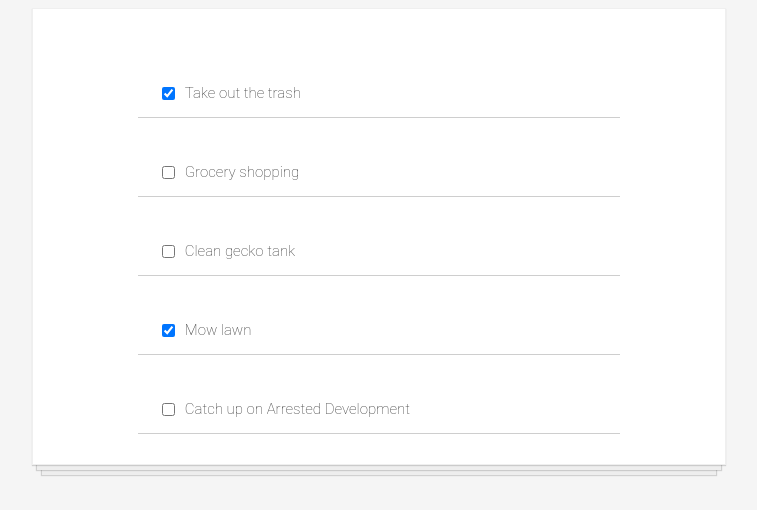
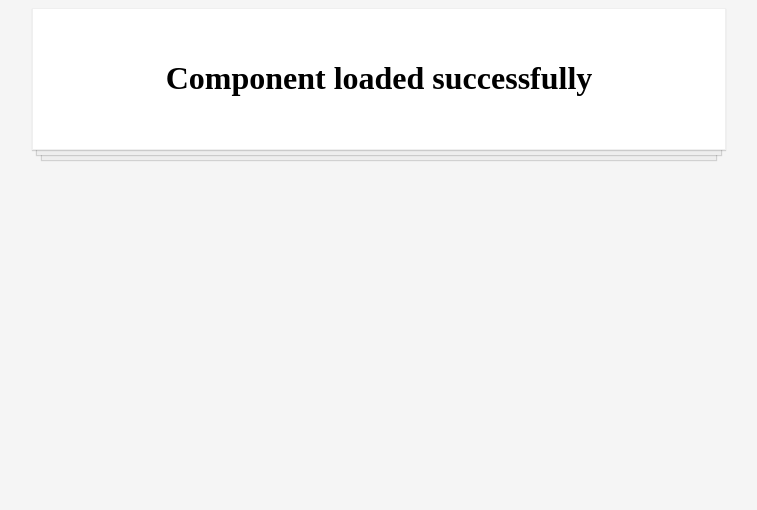
Before and after one commit to findashu/react-app, a React (Create React App) app: page / in a window 1280 px wide. Shown: the top 510 px of the page, without its empty margins (261-1018 px from the left). Built offline with nearby package versions, Linux system fonts and the light colour scheme.

Commit message:
Conditional Rendering part 1 One way to passing props to component and use condition to render a template Second to check your state in  app.js

```diff
--- a/src/App.js
+++ b/src/App.js
@@ -1,6 +1,5 @@
 import React from "react";
-import TodoItem from "./components/TodoItem"
-import todosData from "./todosData";
+import Conditional from "./components/Conditional"
 
 
 
@@ -8,31 +7,23 @@
     constructor() {
         super();
         this.state = {
-            todos:todosData
+            isLoading:true
         }
-        this.handleOnChange = this.handleOnChange.bind(this)
     }
+    componentDidMount() {
 
-    handleOnChange(id) {
-        this.setState(prevState => {
-           let updatedState =  prevState.todos.map(todo => {
-                if(todo.id === id){
-                    todo.completed =  !todo.completed ;
-                }
-                return todo;
+        setTimeout(() => {
+            this.setState({
+                isLoading:false
             })
-            return {todos:updatedState}
-        })
+        }, 2000)
     }
+    render() {
 
-
-
-    render() {
-        let todosComponent = this.state.todos.map(todo => <TodoItem todo={todo} key={todo.id} handleChange={this.handleOnChange} />)
 
         return (
             <div className="todo-list">
-                {todosComponent}
+                {this.state.isLoading ? <h1>Loading...</h1> : <Conditional/>}
             </div>
         )
     }
--- /dev/null
+++ b/src/components/Conditional.js
@@ -0,0 +1,29 @@
+import React from "react";
+
+function Conditional(props) {
+
+    return <h1>Component loaded successfully</h1>
+    // using ternary operator
+    // return(
+    //     <div>
+    //         <h1>Header</h1>
+
+    //         {props.isLoading ? <h1>Loading...</h1> : <h1>Component loaded successfully</h1>}
+
+    //         <h2>Footer</h2>
+    //     </div>
+    // )
+
+
+
+    // if(props.isLoading){
+    //     return (
+    //         <h1>Loading...</h1>
+    //     )
+    // }
+    // return (
+    //     <h1>Component loaded successfully</h1>
+    // )
+}
+
+export default Conditional;
--- a/src/components/TodoItem.js
+++ /dev/null
@@ -1,12 +0,0 @@
-import React from "react";
-
-function TodoItem(props) {
-    return (
-        <div className="todo-item">
-            <input type="checkbox" onChange={(event) => props.handleChange(props.todo.id)} checked={props.todo.completed} />
-            <p>{props.todo.text}</p>
-        </div>
-    )
-}
-
-export default TodoItem;
--- a/src/todosData.js
+++ /dev/null
@@ -1,29 +0,0 @@
-const todosData = [
-    {
-        id: 1,
-        text: "Take out the trash",
-        completed: true
-    },
-    {
-        id: 2,
-        text: "Grocery shopping",
-        completed: false
-    },
-    {
-        id: 3,
-        text: "Clean gecko tank",
-        completed: false
-    },
-    {
-        id: 4,
-        text: "Mow lawn",
-        completed: true
-    },
-    {
-        id: 5,
-        text: "Catch up on Arrested Development",
-        completed: false
-    }
-]
-
-export default todosData
```
